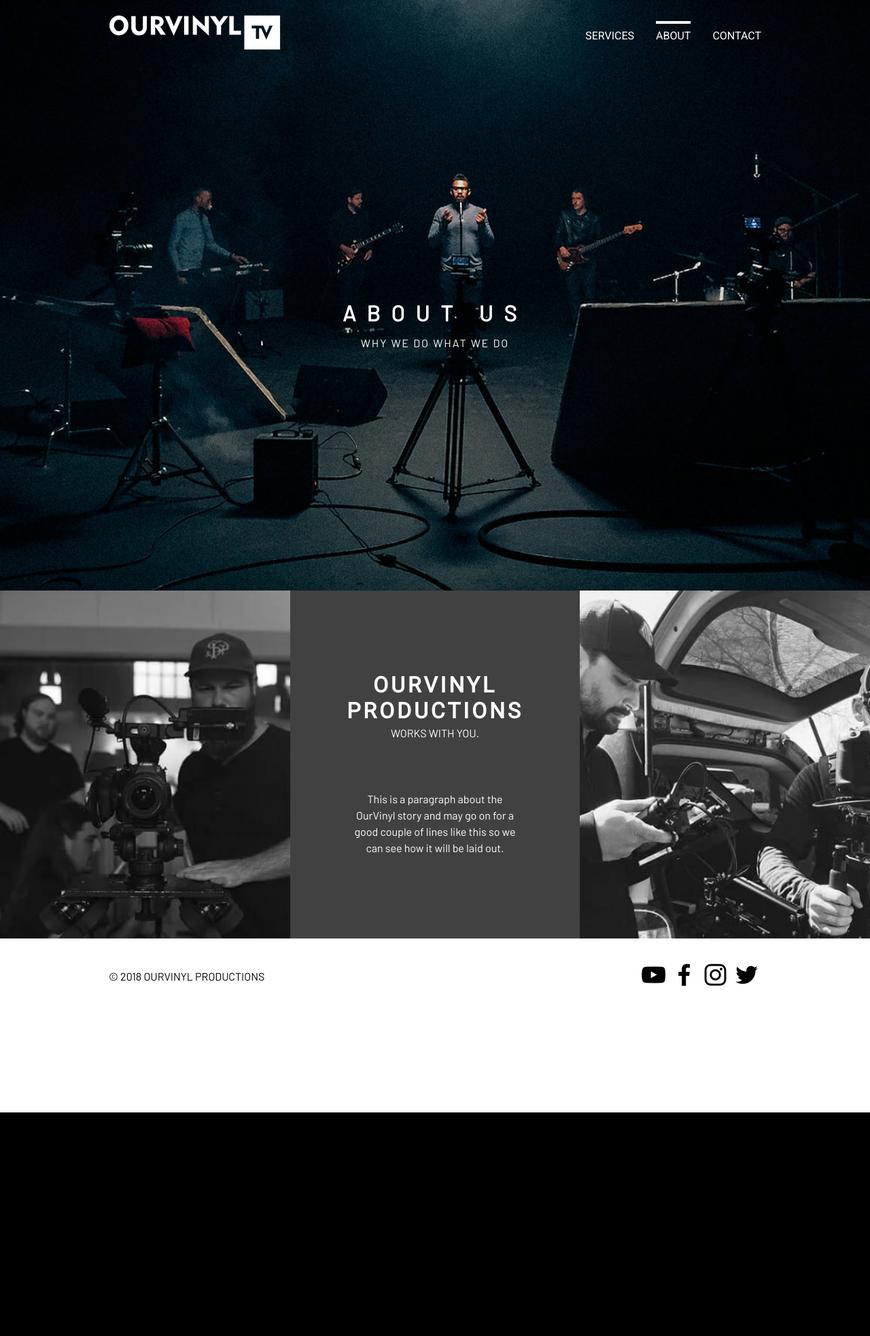
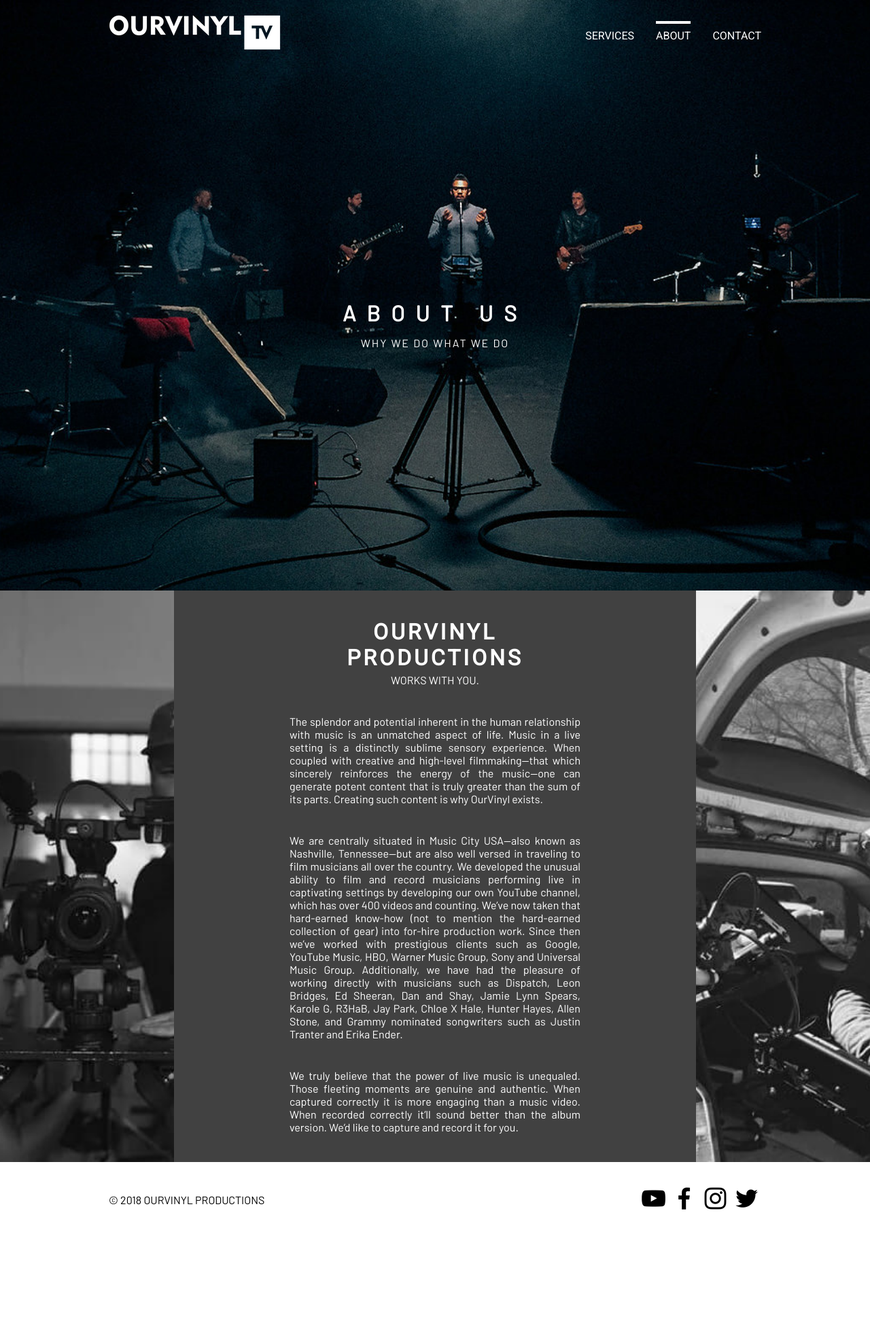
Before and after one commit to ajfickas/ourvinyl-productions, a Jekyll site: the page built from about.html, in a window 1280 px wide. Shown: the whole page at 68% size. Built offline with Jekyll 4.4.1, drawn with Linux system fonts in a browser that asks for light colours; before the commit the page ends 1637 px from its top, so only the background shows below that.

Commit message:
Replace about story copy and adjust layout to accommodate.

```diff
--- a/_includes/pages/about/page.html
+++ b/_includes/pages/about/page.html
@@ -9,7 +9,11 @@
       <h3>OurVinyl<br>Productions</h3>
       <p class="subtitle">Works with you.</p>
     </div>
-    <p class="story">This is a paragraph about the OurVinyl story and may go on for a good couple of lines like this so we can see how it will be laid out.</p>
+    <div class="story">
+      <p>The splendor and potential inherent in the human relationship with music is an unmatched aspect of life. Music in a live setting is a distinctly sublime sensory experience. When coupled with creative and high-level filmmaking—that which sincerely reinforces the energy of the music—one can generate potent content that is truly greater than the sum of its parts. Creating such content is why OurVinyl exists.</p>
+      <p>We are centrally situated in Music City USA—also known as Nashville, Tennessee—but are also well versed in traveling to film musicians all over the country. We developed the unusual ability to film and record musicians performing live in captivating settings by developing our own YouTube channel, which has over 400 videos and counting. We’ve now taken that hard-earned know-how (not to mention the hard-earned collection of gear) into for-hire production work. Since then we’ve worked with prestigious clients such as Google, YouTube Music, HBO, Warner Music Group, Sony and Universal Music Group. Additionally, we have had the pleasure of working directly with musicians such as Dispatch, Leon Bridges, Ed Sheeran, Dan and Shay, Jamie Lynn Spears, Karole G, R3HaB, Jay Park, Chloe X Hale, Hunter Hayes, Allen Stone, and Grammy nominated songwriters such as Justin Tranter and Erika Ender.</p>
+      <p>We truly believe that the power of live music is unequaled. Those fleeting moments are genuine and authentic. When captured correctly it is more engaging than a music video. When recorded correctly it’ll sound better than the album version. We’d like to capture and record it for you.</p>
+    </div>
   </div>
   {% include miscellaneous/image-background.html class="about-content-image-2" url="/about/story-2.jpg" %}
 </div>
--- a/_sass/pages/about/page.scss
+++ b/_sass/pages/about/page.scss
@@ -1,10 +1,8 @@
 .about-container {
   display: flex;
-  height: 512px;
 
   @media (max-width: 768px) {
     flex-direction: column-reverse;
-    height: 1024px;
   }
 }
 
@@ -12,7 +10,6 @@
   background-color: $dark-gray;
   color: white;
   flex-grow: 1;
-  min-width: 384px;
   position: relative;
   text-align: center;
 
@@ -28,10 +25,7 @@
   }
 
   .story-title {
-    left: 50%;
-    position: absolute;
-    top: 33%;
-    transform: translate(-50%, -50%);
+    margin: 42px auto;
   }
 
   .subtitle {
@@ -41,18 +35,27 @@
   }
 
   .story {
-    left: 50%;
     line-height: 24px;
-    margin: 0;
-    position: absolute;
-    top: 67%;
-    transform: translate(-50%, -50%);
-    width: 256px;
+    margin: 42px auto;
+    text-align: justify;
+    width: 512px;
+
+    p {
+      margin: 42px;
+    }
+
+    @media (max-width: 512px) {
+      width: 100%;
+    }
   }
 }
 
 .about-content-image-1 {
   flex-grow: 1;
+
+  @media (max-width: 768px) {
+    height: 256px;
+  }
 }
 
 .about-content-image-2 {
```
